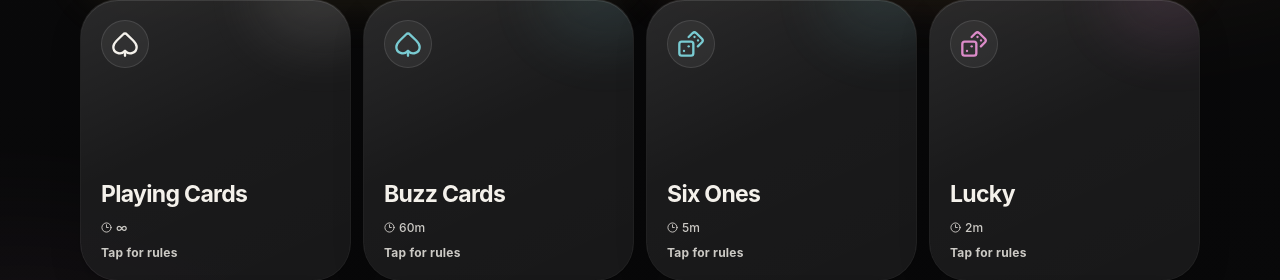
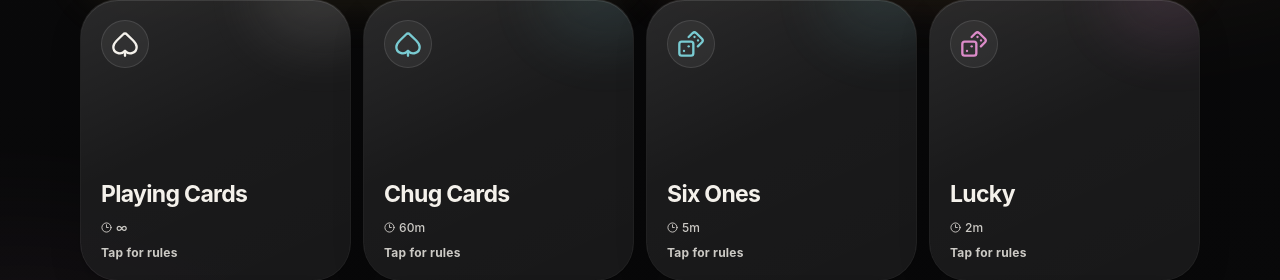
Before and after one commit to waittim/chugchug-site, a React (Vite) app: page / in a window 1280 px wide. Shown: the part 3099-3379 px from the top of the page. Built offline with nearby package versions, Linux system fonts and the light colour scheme.

Commit message:
Update game name for 'buzzcards' to 'Chug Cards' in multiple languages for improved clarity.

```diff
--- a/src/content/games.jsx
+++ b/src/content/games.jsx
@@ -38,7 +38,7 @@ export const GAMES = [
   },
   {
     id: 'buzzcards',
-    name: { zh: '上头卡牌', 'zh-Hant': '上頭卡牌', en: 'Buzz Cards' },
+    name: { zh: 'Chug牌', 'zh-Hant': 'Chug牌', en: 'Chug Cards' },
     icon: <Spade size={32} />,
     duration: '60m',
     rules: {
```
